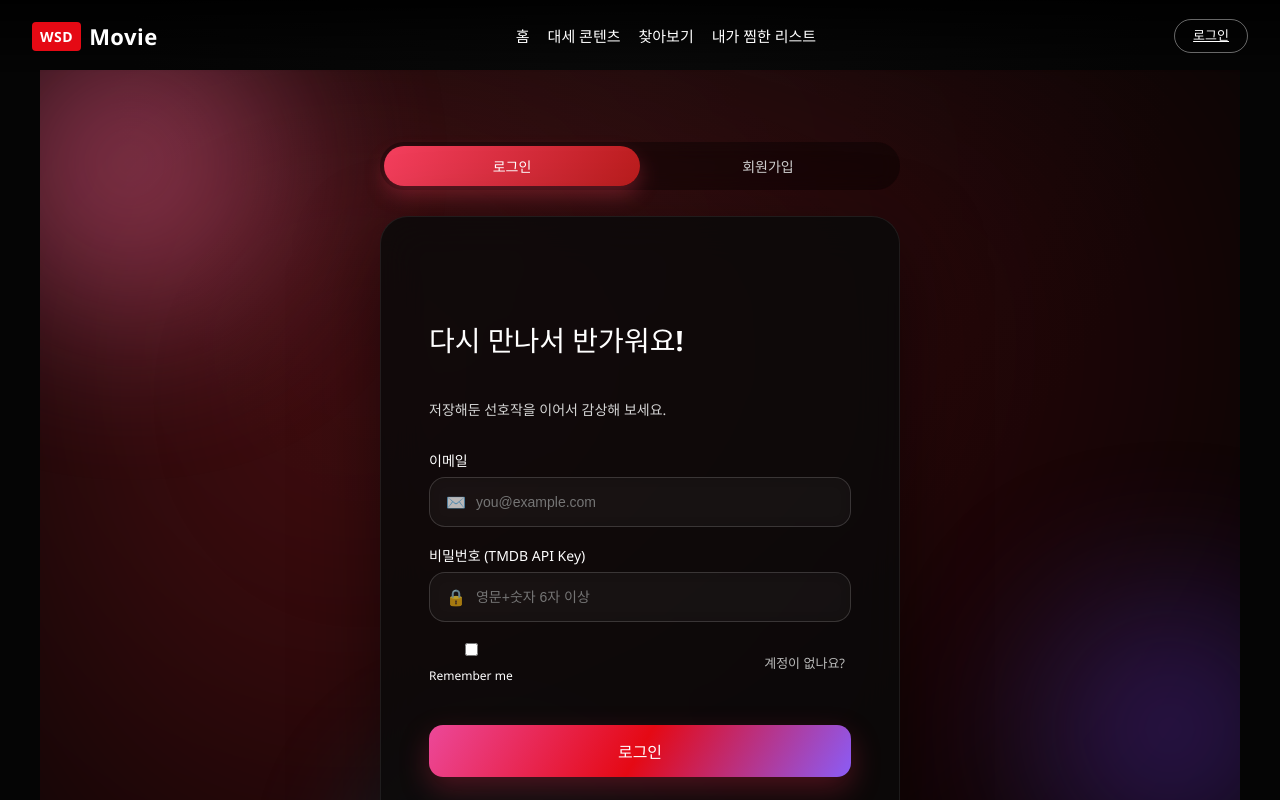
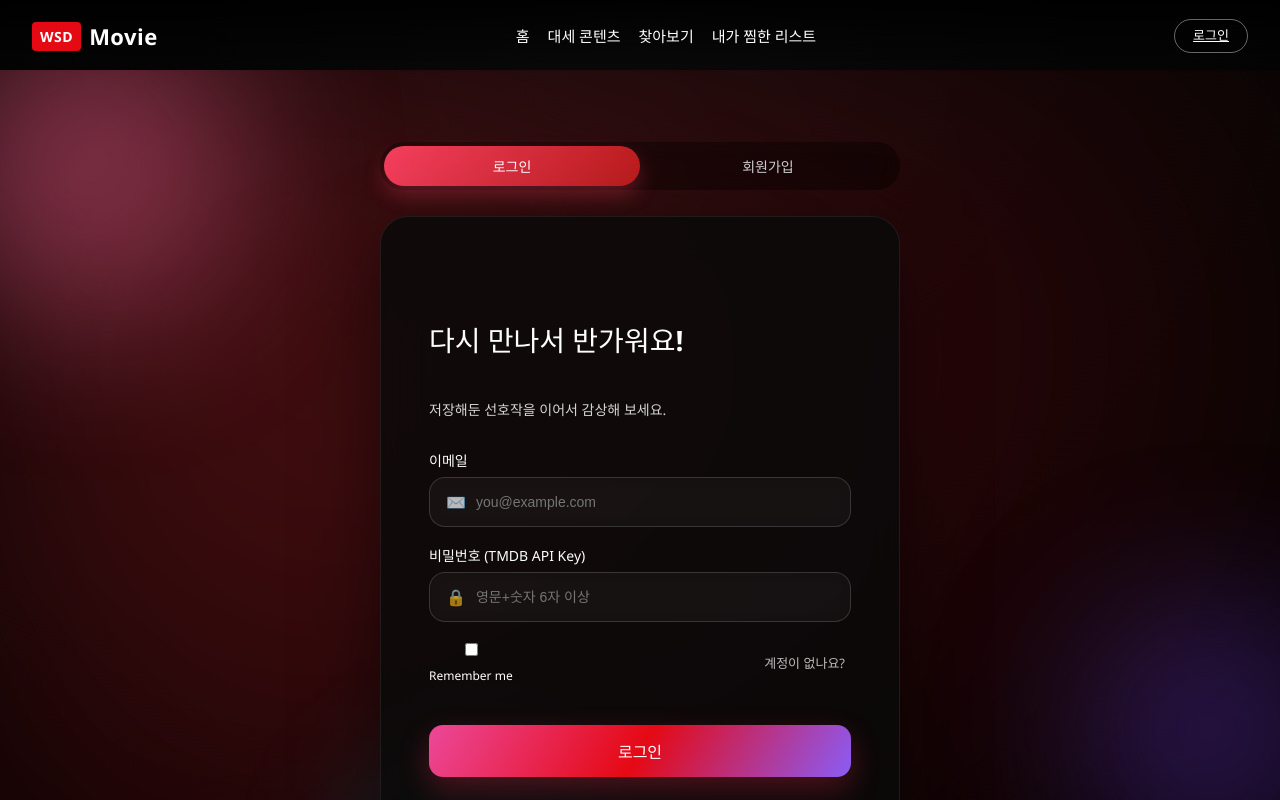
Before and after one commit to ansangah/BP_Netflix, a Vue app: page /signin in a window 1280 px wide. Built offline with nearby package versions, Linux system fonts and the light colour scheme; no server answers.

Commit message:
전체화면 배경 채움

```diff
--- a/src/App.vue
+++ b/src/App.vue
@@ -20,11 +20,16 @@ import ScrollTopButton from './components/common/ScrollTopButton.vue'
   height: 100%;
   display: flex;
   flex-direction: column;
-  background: radial-gradient(circle at top, #0a0a0a, #050505 50%);
+  background: transparent;
   color: #fff;
 }
+body {
+  margin: 0;
+}
+
 .app-main {
   flex: 1;
+  width: 100%;
   background: transparent;
   display: flex;
   justify-content: center;
@@ -33,5 +38,15 @@ import ScrollTopButton from './components/common/ScrollTopButton.vue'
   box-sizing: border-box;
   min-height: 0;
   overflow: hidden;
+  position: relative;
+}
+
+.app-main::before {
+  content: '';
+  position: absolute;
+  inset: 0;
+  background: radial-gradient(circle at 25% 25%, #982236, #44070f 32%, #1a0307 65%, #050104 100%),
+    radial-gradient(circle at 75% 60%, #58206f, #1a0307 35%, #050104 75%);
+  z-index: -1;
 }
 </style>
--- a/src/views/SignInView.vue
+++ b/src/views/SignInView.vue
@@ -203,8 +203,6 @@ async function handleRegister() {
 .auth-page {
   min-height: 100%;
   width: 100%;
-  max-width: 1200px;
-  margin-inline: auto;
   display: flex;
   flex-direction: column;
   align-items: center;
@@ -214,7 +212,7 @@ async function handleRegister() {
   position: relative;
   overflow: hidden;
   color: #fff;
-  background: radial-gradient(circle at top, #0a0a0a, #050505 50%);
+  background: transparent;
 }
 
 .bg-overlay {
```
